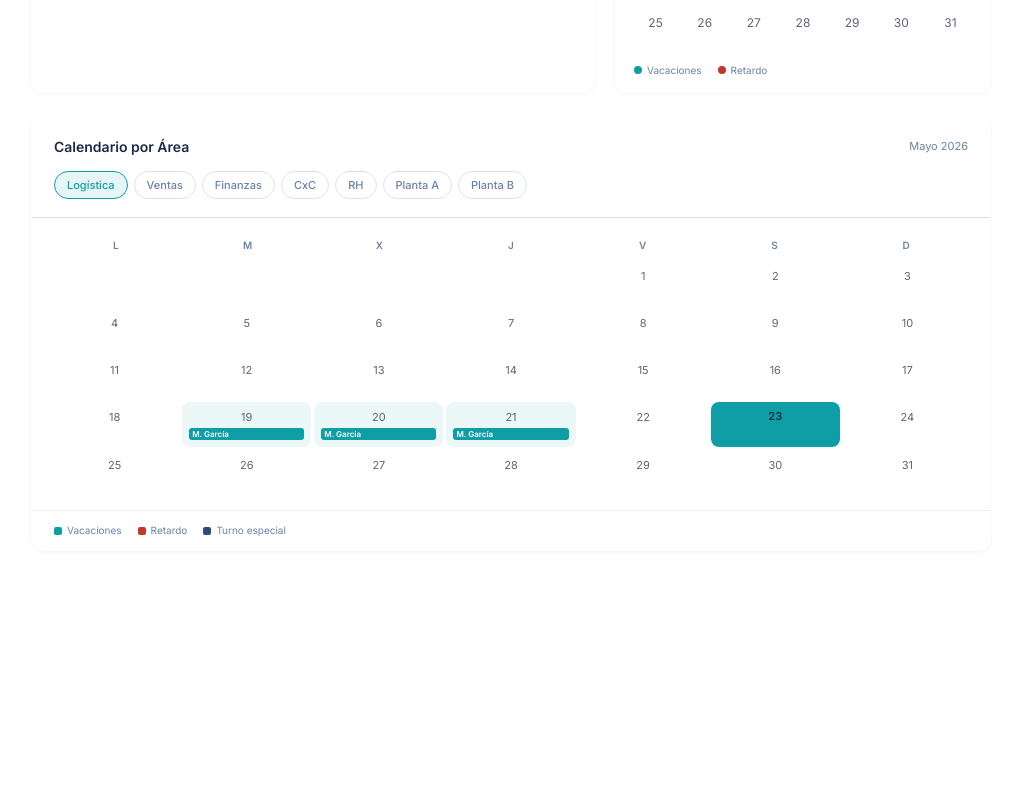
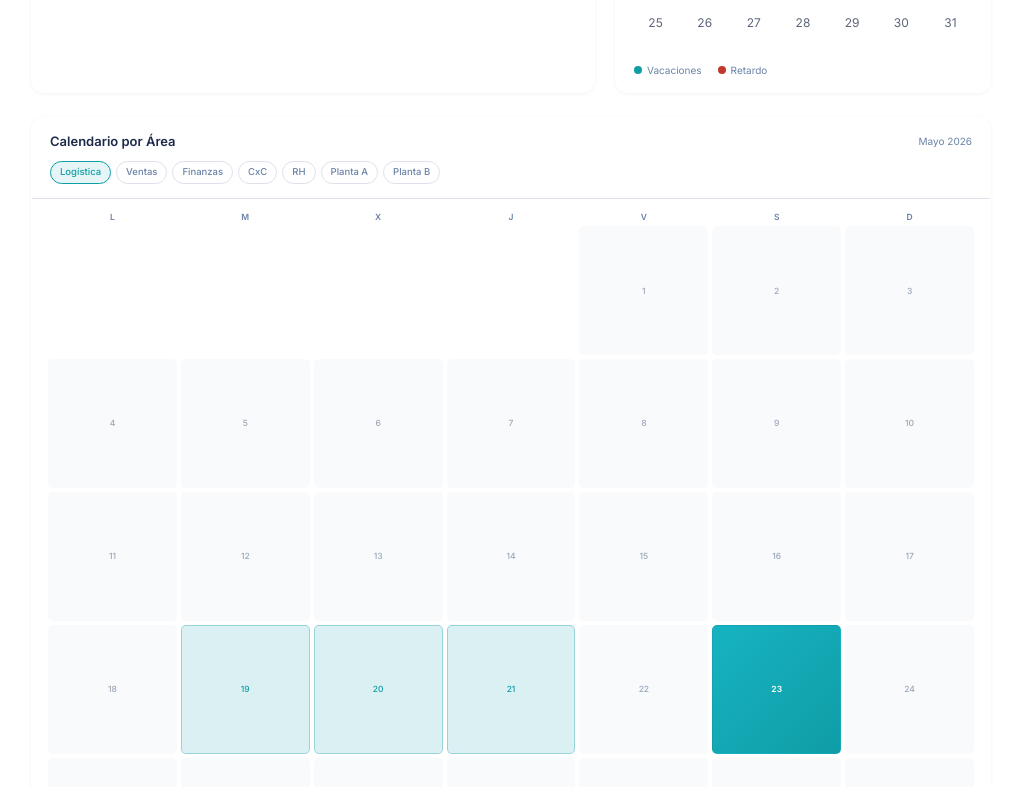
Before and after one commit to ROYIOS/PULSE, a Next.js app: page /dashboard in a window 1280 px wide. Shown: the part 1453-2240 px from the top of the page, without its empty margins (249-1270 px from the left). Before the commit the page ends 2040 px from the top, so only its background shows below. Built offline with nearby package versions, Linux system fonts and the light colour scheme.

Commit message:
Calendario de area mas chico con formato de mosaico (como Gerencia). Tito: mas grande, pasea por todo el dashboard, y ahora se echa siestas con Zzz

```diff
--- a/app/dashboard/page.tsx
+++ b/app/dashboard/page.tsx
@@ -2,6 +2,7 @@
 
 import { useState, useEffect, useRef } from "react";
 import Sidebar from "@/components/dashboard/Sidebar";
+import TitoOverlay from "@/components/dashboard/TitoOverlay";
 import StatCard from "@/components/dashboard/StatCard";
 import ProgressRing from "@/components/dashboard/ProgressRing";
 import Checador from "@/components/dashboard/Checador";
@@ -99,8 +100,9 @@ export default function DashboardPage() {
  return (
    <div style={{
      display:"flex", minHeight:"100vh", background:"#FFFFFF",
-     fontFamily:"'Inter', sans-serif",
+     fontFamily:"'Inter', sans-serif", position:"relative",
    }}>
+     <TitoOverlay/>
      <Sidebar
        activePage={activePage}
        setActivePage={setActivePage}
--- a/components/dashboard/CalendarioArea.tsx
+++ b/components/dashboard/CalendarioArea.tsx
@@ -47,17 +47,17 @@ export default function CalendarioArea() {
       boxShadow: "0 1px 4px rgba(28,43,74,0.06)", overflow: "hidden",
     }}>
       {/* Header */}
-      <div style={{ padding: "18px 22px", borderBottom: "1px solid #DDE1EA" }}>
-        <div style={{ display: "flex", alignItems: "center", justifyContent: "space-between", marginBottom: "14px" }}>
-          <span style={{ fontSize: "14px", fontWeight: 600, color: "#1E2A4A" }}>Calendario por Área</span>
-          <span style={{ fontSize: "11px", color: "#6B83A8" }}>Mayo 2026</span>
+      <div style={{ padding: "14px 18px", borderBottom: "1px solid #DDE1EA" }}>
+        <div style={{ display: "flex", alignItems: "center", justifyContent: "space-between", marginBottom: "10px" }}>
+          <span style={{ fontSize: "13px", fontWeight: 600, color: "#1E2A4A" }}>Calendario por Área</span>
+          <span style={{ fontSize: "10px", color: "#6B83A8" }}>Mayo 2026</span>
         </div>
 
         {/* Selector de área */}
-        <div style={{ display: "flex", gap: "6px", flexWrap: "wrap" }}>
+        <div style={{ display: "flex", gap: "5px", flexWrap: "wrap" }}>
           {AREAS.map(a => (
             <button key={a} onClick={() => setAreaSeleccionada(a)} style={{
-              padding: "5px 12px", borderRadius: "20px", fontSize: "11px",
+              padding: "3px 9px", borderRadius: "20px", fontSize: "9.5px",
               fontWeight: 500, cursor: "pointer", fontFamily: "inherit",
               border: areaSeleccionada === a ? "1.5px solid #0F9DA6" : "1.5px solid #DDE1EA",
               background: areaSeleccionada === a ? "rgba(15,157,166,0.10)" : "transparent",
@@ -68,61 +68,44 @@ export default function CalendarioArea() {
         </div>
       </div>
 
-      {/* Calendario */}
-      <div style={{ padding: "16px 18px" }}>
-        {/* Headers días */}
-        <div style={{ display: "grid", gridTemplateColumns: "repeat(7,1fr)", marginBottom: "4px" }}>
+      {/* Mosaico compacto (mismo lenguaje visual que Gerencia) */}
+      <div style={{ padding: "12px 16px" }}>
+        <div style={{ display: "grid", gridTemplateColumns: "repeat(7,1fr)", gap: "4px", marginBottom: "3px" }}>
           {DAYS.map(d => (
-            <div key={d} style={{ textAlign: "center", fontSize: "10px", color: "#6B83A8", fontWeight: 600, textTransform: "uppercase", padding: "4px 0" }}>{d}</div>
+            <div key={d} style={{ textAlign: "center", fontSize: "8.5px", color: "#6B83A8", fontWeight: 600 }}>{d}</div>
           ))}
         </div>
-
-        {/* Grid días */}
-        <div style={{ display: "grid", gridTemplateColumns: "repeat(7,1fr)", gap: "3px" }}>
+        <div style={{ display: "grid", gridTemplateColumns: "repeat(7,1fr)", gap: "4px" }}>
           {cells.map((day, i) => {
-            if (!day) return <div key={i}/>;
+            if (!day) return <div key={i} style={{ width: "100%", aspectRatio: "1" }}/>;
             const isToday   = day === 23;
             const dayEvents = eventMap[day] || [];
             const isHover   = hoverDay === day;
-            const hasVac    = dayEvents.some(e => e.tipo === "vacaciones");
-            const hasRet    = dayEvents.some(e => e.tipo === "retardo");
-            const hasTurno  = dayEvents.some(e => e.tipo === "turno");
+            const color     = dayEvents[0]?.color;
+            const titulo    = dayEvents.map(e => `${e.nombre} (${e.tipo})`).join(", ");
 
             return (
               <div key={i}
+                title={titulo || undefined}
                 onMouseEnter={() => setHoverDay(day)}
                 onMouseLeave={() => setHoverDay(null)}
                 style={{
-                  borderRadius: "8px", padding: "6px 4px",
-                  minHeight: "44px", cursor: dayEvents.length > 0 ? "pointer" : "default",
-                  background: isToday ? "#0F9DA6"
-                    : hasVac   ? "rgba(15,157,166,0.08)"
-                    : hasRet   ? "rgba(192,57,43,0.07)"
-                    : hasTurno ? "rgba(26,58,107,0.07)"
-                    : isHover  ? "#FFFFFF"
-                    : "transparent",
-                  border: isToday ? "none" : "1px solid transparent",
-                  transition: "all .15s",
-                  position: "relative",
+                  width: "100%", aspectRatio: "1", borderRadius: "5px",
+                  cursor: dayEvents.length > 0 ? "pointer" : "default",
+                  display: "flex", alignItems: "center", justifyContent: "center",
+                  background: isToday
+                    ? "linear-gradient(135deg, #17B3C2, #0F9DA6)"
+                    : color
+                    ? `${color}26`
+                    : isHover ? "#F1F4F8" : "#F8FAFC",
+                  border: color && !isToday ? `1.5px solid ${color}55` : "1px solid transparent",
+                  transform: isHover ? "scale(1.12)" : "scale(1)",
+                  transition: "transform .15s ease, background .15s ease",
+                  fontSize: "8.5px", fontWeight: isToday ? 700 : 500,
+                  color: isToday ? "#FFFFFF" : color || "#9AA7B8",
                 }}
               >
-                <div style={{
-                  fontSize: "11px", fontWeight: isToday ? 700 : 400,
-                  color: isToday ? "#1E2A4A" : "#5C6579",
-                  textAlign: "center", marginBottom: "2px",
-                }}>{day}</div>
-
-                {/* Event dots */}
-                <div style={{ display: "flex", flexDirection: "column", gap: "2px", padding: "0 2px" }}>
-                  {dayEvents.slice(0, 2).map((e, ei) => (
-                    <div key={ei} style={{
-                      fontSize: "8px", color: "#FFFFFF", fontWeight: 600,
-                      background: e.color, borderRadius: "3px",
-                      padding: "1px 3px", lineHeight: 1.3,
-                      overflow: "hidden", textOverflow: "ellipsis", whiteSpace: "nowrap",
-                    }}>{e.nombre}</div>
-                  ))}
-                </div>
+                {day}
               </div>
             );
           })}
@@ -131,17 +114,17 @@ export default function CalendarioArea() {
 
       {/* Leyenda */}
       <div style={{
-        display: "flex", gap: "16px", padding: "12px 22px",
+        display: "flex", gap: "12px", padding: "10px 16px",
         borderTop: "1px solid #EAEDF2", flexWrap: "wrap",
       }}>
         {[
           { color: "#0F9DA6", label: "Vacaciones" },
           { color: "#C0392B", label: "Retardo" },
-          { color: "#2D4A7A", label: "Turno especial" },
+          { color: "#2D4A7A", label: "Turno" },
         ].map(({ color, label }) => (
-          <div key={label} style={{ display: "flex", alignItems: "center", gap: "5px" }}>
-            <div style={{ width: 8, height: 8, borderRadius: "2px", background: color }}/>
-            <span style={{ fontSize: "10px", color: "#6B83A8" }}>{label}</span>
+          <div key={label} style={{ display: "flex", alignItems: "center", gap: "4px" }}>
+            <div style={{ width: 7, height: 7, borderRadius: "2px", background: color }}/>
+            <span style={{ fontSize: "9px", color: "#6B83A8" }}>{label}</span>
           </div>
         ))}
       </div>
--- a/components/dashboard/QuincenaBoard.tsx
+++ b/components/dashboard/QuincenaBoard.tsx
@@ -1,6 +1,5 @@
 "use client";
 import { useEffect, useRef, useState } from "react";
-import { TitoSVG, useTito } from "./Tito";
 
 const TOTAL_HORAS = 96;
 const TRABAJADAS  = 67;
@@ -10,8 +9,6 @@ type Mode = "wave" | "push" | "work" | "otaku";
 export default function QuincenaBoard() {
   const [animated, setAnimated] = useState(0);
   const [mode, setMode]         = useState<Mode>("push");
-  const containerRef            = useRef<HTMLDivElement>(null);
-  const tito                    = useTito(containerRef);
 
   const progress       = TRABAJADAS / TOTAL_HORAS;
   const pct            = Math.round(progress * 100);
@@ -45,7 +42,6 @@ export default function QuincenaBoard() {
 
   return (
     <div
-      ref={containerRef}
       style={{
         background:"rgba(255,255,255,0.72)", backdropFilter:"blur(16px) saturate(160%)", WebkitBackdropFilter:"blur(16px) saturate(160%)", borderRadius:"12px",
         border:"1px solid rgba(255,255,255,0.9)", overflow:"hidden",
@@ -54,25 +50,6 @@ export default function QuincenaBoard() {
         position:"relative",
       }}
     >
-      {/* TITO */}
-      <div style={{
-        position:"absolute",
-        left: tito.x - 26,
-        top:  tito.y - 68,
-        zIndex:10,
-        pointerEvents:"none",
-        willChange:"transform",
-      }}>
-        <TitoSVG
-          size={52}
-          mood={tito.mood}
-          phase={tito.phase}
-          dir={tito.dir}
-          walkFrame={tito.walkFrame}
-          jetFlicker={tito.jetFlicker}
-        />
-      </div>
-
       {/* Header */}
       <div style={{padding:"11px 18px 8px", borderBottom:"1px solid #EAEDF2"}}>
         <div style={{display:"flex", alignItems:"center", justifyContent:"space-between"}}>
--- /dev/null
+++ b/components/dashboard/TitoOverlay.tsx
@@ -0,0 +1,36 @@
+"use client";
+import { useRef } from "react";
+import { TitoSVG, useTito } from "./Tito";
+
+/** Tito pasea, se sienta y hasta se echa una siesta por todo el dashboard. */
+export default function TitoOverlay() {
+  const containerRef = useRef<HTMLDivElement>(null);
+  const tito = useTito(containerRef);
+
+  return (
+    <div
+      ref={containerRef}
+      style={{
+        position: "absolute", inset: 0,
+        pointerEvents: "none", zIndex: 5,
+        overflow: "hidden",
+      }}
+    >
+      <div style={{
+        position: "absolute",
+        left: tito.x - 34,
+        top: tito.y - 88,
+        willChange: "transform",
+      }}>
+        <TitoSVG
+          size={68}
+          mood={tito.mood}
+          phase={tito.phase}
+          dir={tito.dir}
+          walkFrame={tito.walkFrame}
+          jetFlicker={tito.jetFlicker}
+        />
+      </div>
+    </div>
+  );
+}
```
Also changed, not shown: components/dashboard/Tito.tsx (+39 -8 lines).
